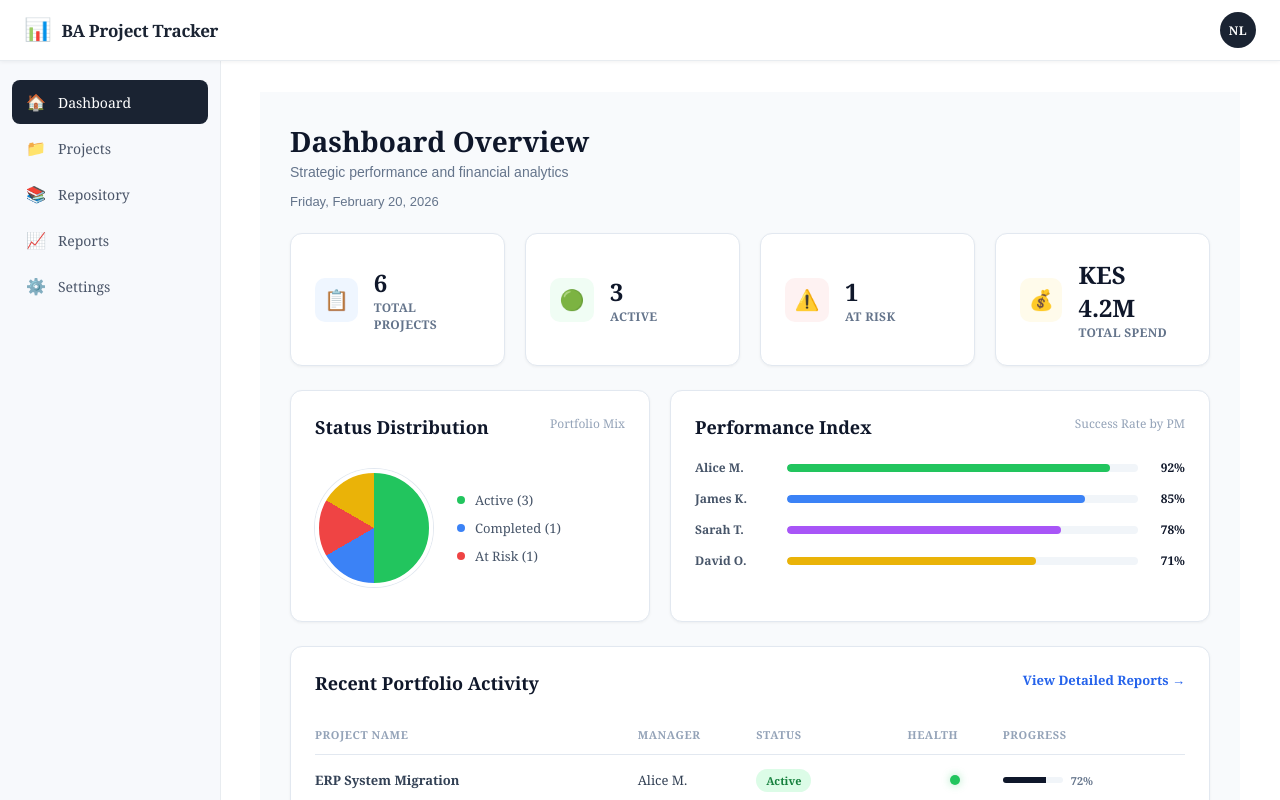
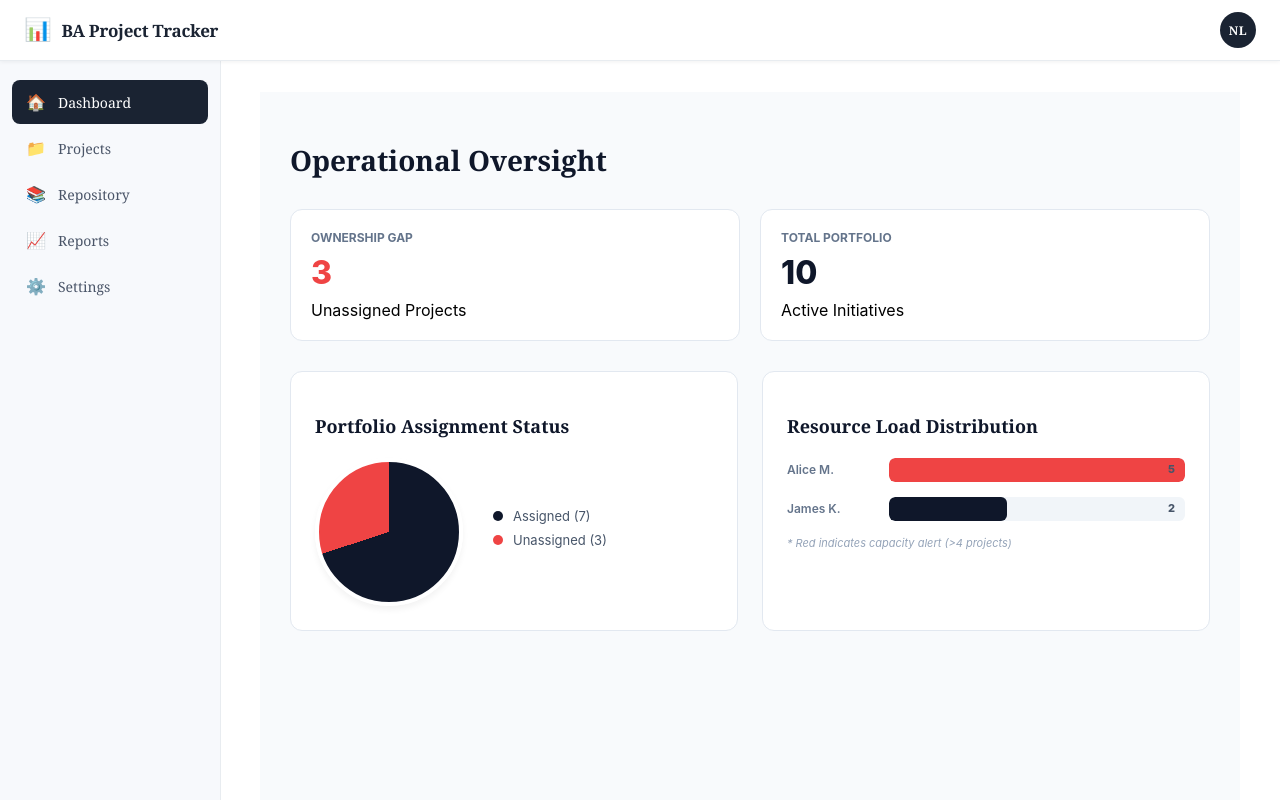
Before and after one commit to NeskoLimo/BA-PROJECT_TRACKER, an Angular app: page /dashboard in a window 1280 px wide. Shown: the top 800 px of the page. Built offline with nearby package versions, Linux system fonts and the light colour scheme.

Commit message:
Update dashboard.component.ts

```diff
--- a/src/app/components/dashboard/dashboard.component.ts
+++ b/src/app/components/dashboard/dashboard.component.ts
@@ -1,269 +1,124 @@
 import { Component, OnInit } from '@angular/core';
 import { CommonModule } from '@angular/common';
-import { RouterLink } from '@angular/router';
 
 @Component({
   selector: 'app-dashboard',
   standalone: true,
-  imports: [CommonModule, RouterLink],
+  imports: [CommonModule],
   template: `
-    <div class="dashboard-wrapper">
-      <div class="page-header">
-        <div>
-          <h1 class="page-title">Dashboard Overview</h1>
-          <p class="page-subtitle">Strategic performance and financial analytics</p>
+    <div class="dashboard-container">
+      <h1 class="page-title">Operational Oversight</h1>
+
+      <div class="stats-grid">
+        <div class="card stat-card">
+          <span class="label">Ownership Gap</span>
+          <span class="value text-red">{{ unassignedCount }}</span>
+          <span class="trend">Unassigned Projects</span>
         </div>
-        <div class="header-date">{{ today | date:'EEEE, MMMM d, y' }}</div>
-      </div>
-
-      <div class="stat-cards">
-        <div class="stat-card">
-          <div class="stat-icon blue">📋</div>
-          <div class="stat-info">
-            <div class="stat-value">{{ recentProjects.length }}</div>
-            <div class="stat-label">Total Projects</div>
-          </div>
-        </div>
-        <div class="stat-card">
-          <div class="stat-icon green">🟢</div>
-          <div class="stat-info">
-            <div class="stat-value">{{ getCountByStatus('Active') }}</div>
-            <div class="stat-label">Active</div>
-          </div>
-        </div>
-        <div class="stat-card">
-          <div class="stat-icon red">⚠️</div>
-          <div class="stat-info">
-            <div class="stat-value">{{ getCountByStatus('At Risk') }}</div>
-            <div class="stat-label">At Risk</div>
-          </div>
-        </div>
-        <div class="stat-card">
-          <div class="stat-icon gold">💰</div>
-          <div class="stat-info">
-            <div class="stat-value">KES {{ totalSpentFormatted }}M</div>
-            <div class="stat-label">Total Spend</div>
-          </div>
+        <div class="card stat-card">
+          <span class="label">Total Portfolio</span>
+          <span class="value">{{ totalProjects }}</span>
+          <span class="trend">Active Initiatives</span>
         </div>
       </div>
 
-      <div class="middle-row">
-        <div class="card">
-          <div class="card-header">
-            <h2 class="card-title">Status Distribution</h2>
-            <span class="card-subtitle">Portfolio Mix</span>
-          </div>
-          <div class="analytics-content">
-            <div class="pie-chart" [style.background]="pieChartGradient"></div>
-            <div class="pie-legend">
-              <div class="legend-item"><span class="dot active"></span> Active ({{ getCountByStatus('Active') }})</div>
-              <div class="legend-item"><span class="dot completed"></span> Completed ({{ getCountByStatus('Completed') }})</div>
-              <div class="legend-item"><span class="dot risk"></span> At Risk ({{ getCountByStatus('At Risk') }})</div>
+      <div class="charts-row">
+        <div class="card chart-card">
+          <h3>Portfolio Assignment Status</h3>
+          <div class="pie-layout">
+            <div class="mock-pie" [style.background]="getPieGradient()"></div>
+            <div class="legend">
+              <div class="legend-item"><span class="dot assigned"></span> Assigned ({{ assignedCount }})</div>
+              <div class="legend-item"><span class="dot unassigned"></span> Unassigned ({{ unassignedCount }})</div>
             </div>
           </div>
         </div>
 
-        <div class="card">
-          <div class="card-header">
-            <h2 class="card-title">Performance Index</h2>
-            <span class="card-subtitle">Success Rate by PM</span>
-          </div>
+        <div class="card chart-card">
+          <h3>Resource Load Distribution</h3>
           <div class="bar-chart">
-            <div class="bar-row" *ngFor="let pm of pmSuccessRates">
-              <div class="bar-label">{{ pm.name }}</div>
-              <div class="bar-track">
-                <div class="bar-fill" [style.width.%]="pm.rate" [style.background]="pm.color"></div>
+            <div *ngFor="let pm of pmWorkload" class="bar-row">
+              <span class="pm-label">{{ pm.name }}</span>
+              <div class="bar-outer">
+                <div class="bar-inner"
+                     [style.width.%]="(pm.count / 5) * 100"
+                     [class.overloaded]="pm.count >= 4"></div>
+                <span class="bar-count">{{ pm.count }}</span>
               </div>
-              <div class="bar-value">{{ pm.rate }}%</div>
             </div>
           </div>
-        </div>
-      </div>
-
-      <div class="card">
-        <div class="card-header">
-          <h2 class="card-title">Recent Portfolio Activity</h2>
-          <a routerLink="/projects" class="card-link">View Detailed Reports →</a>
-        </div>
-        <div class="table-responsive">
-          <table class="projects-table">
-            <thead>
-              <tr>
-                <th>Project Name</th>
-                <th>Manager</th>
-                <th>Status</th>
-                <th>Health</th>
-                <th>Progress</th>
-              </tr>
-            </thead>
-            <tbody>
-              <tr *ngFor="let p of recentProjects">
-                <td class="project-name">{{ p.name }}</td>
-                <td>{{ p.pm }}</td>
-                <td><span class="status-badge" [ngClass]="getStatusClass(p.status)">{{ p.status }}</span></td>
-                <td>
-                  <span class="health-indicator"
-                        [class.healthy]="p.progress >= 50"
-                        [class.warning]="p.progress < 50 && p.progress > 25"
-                        [class.danger]="p.progress <= 25">
-                  </span>
-                </td>
-                <td>
-                  <div class="progress-container">
-                    <div class="progress-mini-bar">
-                      <div class="progress-fill" [style.width.%]="p.progress"></div>
-                    </div>
-                    <span class="progress-text">{{ p.progress }}%</span>
-                  </div>
-                </td>
-              </tr>
-            </tbody>
-          </table>
+          <p class="chart-footer">* Red indicates capacity alert (>4 projects)</p>
         </div>
       </div>
     </div>
   `,
   styles: [`
-    /* Container & Typography */
-    .dashboard-wrapper {
-      padding: 30px;
-      background: #f8fafc;
-      min-height: 100vh;
-      display: flex;
-      flex-direction: column;
-      gap: 24px;
-    }
-    .page-title { font-family: 'Georgia', serif; font-size: 28px; font-weight: 700; color: #0f172a; margin: 0; }
-    .page-subtitle { font-family: sans-serif; font-size: 14px; color: #64748b; margin-top: 4px; }
-    .header-date { font-family: sans-serif; font-size: 13px; color: #64748b; }
+    .dashboard-container { padding: 30px; background: #f8fafc; min-height: 100vh; font-family: 'Inter', sans-serif; }
+    .page-title { font-family: 'Georgia', serif; font-size: 28px; font-weight: 700; color: #0f172a; margin-bottom: 30px; }
 
-    /* Stat Cards - Solid backgrounds restored */
-    .stat-cards { display: grid; grid-template-columns: repeat(4, 1fr); gap: 20px; }
-    .stat-card {
-      background: #ffffff;
-      border: 1px solid #e2e8f0;
-      border-radius: 12px;
-      padding: 24px;
-      display: flex;
-      align-items: center;
-      gap: 16px;
-      box-shadow: 0 1px 3px rgba(0,0,0,0.05);
-    }
-    .stat-icon { width: 44px; height: 44px; border-radius: 10px; display: flex; align-items: center; justify-content: center; font-size: 20px; }
-    .stat-icon.blue { background: #eff6ff; }
-    .stat-icon.green { background: #f0fdf4; }
-    .stat-icon.red { background: #fef2f2; }
-    .stat-icon.gold { background: #fffbeb; }
-    .stat-value { font-size: 24px; font-weight: 800; color: #0f172a; }
-    .stat-label { font-size: 12px; color: #64748b; font-weight: 600; text-transform: uppercase; letter-spacing: 0.025em; }
+    .stats-grid { display: grid; grid-template-columns: repeat(auto-fit, minmax(200px, 1fr)); gap: 20px; margin-bottom: 30px; }
+    .stat-card { padding: 20px; background: white; border: 1px solid #e2e8f0; border-radius: 12px; display: flex; flex-direction: column; }
+    .stat-card .label { font-size: 12px; color: #64748b; font-weight: 700; text-transform: uppercase; }
+    .stat-card .value { font-size: 32px; font-weight: 800; color: #0f172a; margin: 8px 0; }
+    .text-red { color: #ef4444 !important; }
 
-    /* Layout Cards */
-    .card { background: #ffffff; border: 1px solid #e2e8f0; border-radius: 12px; padding: 24px; box-shadow: 0 1px 3px rgba(0,0,0,0.05); }
-    .card-header { display: flex; justify-content: space-between; align-items: flex-start; margin-bottom: 20px; }
-    .card-title { font-family: 'Georgia', serif; font-size: 18px; font-weight: 700; color: #0f172a; margin: 0; }
-    .card-subtitle { font-size: 12px; color: #94a3b8; display: block; }
-    .card-link { font-size: 13px; font-weight: 600; color: #2563eb; text-decoration: none; }
+    .charts-row { display: grid; grid-template-columns: 1fr 1fr; gap: 24px; }
+    .chart-card { background: white; border: 1px solid #e2e8f0; border-radius: 12px; padding: 24px; }
+    .chart-card h3 { font-family: 'Georgia', serif; font-size: 18px; margin-bottom: 20px; color: #0f172a; }
 
-    .middle-row { display: grid; grid-template-columns: 1fr 1.5fr; gap: 20px; }
+    /* Pie Styles */
+    .pie-layout { display: flex; align-items: center; gap: 30px; }
+    .mock-pie { width: 140px; height: 140px; border-radius: 50%; border: 4px solid white; box-shadow: 0 4px 6px rgba(0,0,0,0.05); }
+    .legend-item { font-size: 13px; color: #475569; margin-bottom: 8px; display: flex; align-items: center; }
+    .dot { width: 10px; height: 10px; border-radius: 50%; margin-right: 10px; }
+    .dot.assigned { background: #0f172a; }
+    .dot.unassigned { background: #ef4444; }
 
-    /* Pie Chart Components */
-    .analytics-content { display: flex; align-items: center; gap: 24px; padding: 10px 0; }
-    .pie-chart { width: 110px; height: 110px; border-radius: 50%; border: 4px solid #fff; box-shadow: 0 0 0 1px #e2e8f0; }
-    .pie-legend { display: flex; flex-direction: column; gap: 10px; }
-    .legend-item { font-size: 13px; color: #475569; display: flex; align-items: center; }
-    .dot { width: 8px; height: 8px; border-radius: 50%; margin-right: 10px; }
-    .dot.active { background: #22c55e; }
-    .dot.completed { background: #3b82f6; }
-    .dot.risk { background: #ef4444; }
-
-    /* Bar Chart Components */
-    .bar-chart { display: flex; flex-direction: column; gap: 14px; }
-    .bar-row { display: flex; align-items: center; gap: 12px; }
-    .bar-label { width: 80px; font-size: 12px; font-weight: 600; color: #475569; }
-    .bar-track { flex: 1; height: 8px; background: #f1f5f9; border-radius: 10px; overflow: hidden; }
-    .bar-fill { height: 100%; border-radius: 10px; transition: width 0.8s ease-out; }
-    .bar-value { width: 35px; font-size: 12px; font-weight: 700; color: #0f172a; text-align: right; }
-
-    /* Table Styles */
-    .table-responsive { overflow-x: auto; }
-    .projects-table { width: 100%; border-collapse: collapse; text-align: left; }
-    .projects-table th { font-size: 11px; text-transform: uppercase; color: #94a3b8; padding: 12px 0; border-bottom: 1px solid #e2e8f0; letter-spacing: 0.05em; }
-    .projects-table td { padding: 16px 0; border-bottom: 1px solid #f1f5f9; font-size: 13px; color: #334155; }
-    .project-name { font-weight: 700; color: #0f172a; }
-
-    /* Badges & Indicators */
-    .status-badge { padding: 4px 10px; border-radius: 20px; font-size: 11px; font-weight: 700; }
-    .status-active { background: #dcfce7; color: #15803d; }
-    .status-at-risk { background: #fee2e2; color: #b91c1c; }
-    .status-on-hold { background: #fef3c7; color: #92400e; }
-    .status-completed { background: #eff6ff; color: #1e40af; }
-
-    .health-indicator { width: 10px; height: 10px; border-radius: 50%; display: block; margin: 0 auto; }
-    .healthy { background: #22c55e; box-shadow: 0 0 8px rgba(34, 197, 94, 0.4); }
-    .warning { background: #eab308; }
-    .danger { background: #ef4444; }
-
-    .progress-container { display: flex; align-items: center; gap: 8px; }
-    .progress-mini-bar { width: 60px; height: 6px; background: #f1f5f9; border-radius: 10px; overflow: hidden; }
-    .progress-fill { height: 100%; background: #0f172a; }
-    .progress-text { font-size: 11px; font-weight: 600; color: #64748b; }
+    /* Bar Styles */
+    .bar-row { display: flex; align-items: center; margin-bottom: 15px; gap: 12px; }
+    .pm-label { width: 90px; font-size: 12px; font-weight: 600; color: #64748b; }
+    .bar-outer { flex-grow: 1; height: 24px; background: #f1f5f9; border-radius: 6px; position: relative; overflow: hidden; }
+    .bar-inner { height: 100%; background: #0f172a; border-radius: 6px; transition: width 0.6s ease; }
+    .bar-inner.overloaded { background: #ef4444; }
+    .bar-count { position: absolute; right: 10px; top: 4px; font-size: 11px; font-weight: 800; color: #475569; }
+    .chart-footer { font-size: 11px; color: #94a3b8; margin-top: 15px; font-style: italic; }
   `]
 })
 export class DashboardComponent implements OnInit {
-  today = new Date();
-  totalSpentFormatted = '4.2'; // Example analytic
-
-  recentProjects = [
-    { name: 'ERP System Migration', pm: 'Alice M.', status: 'Active', progress: 72 },
-    { name: 'Customer Portal Redesign', pm: 'James K.', status: 'Active', progress: 45 },
-    { name: 'HR Self-Service Portal', pm: 'Sarah T.', status: 'On Hold', progress: 30 },
-    { name: 'Supply Chain Analytics', pm: 'David O.', status: 'At Risk', progress: 18 },
-    { name: 'Mobile App v2 Launch', pm: 'Linda N.', status: 'Active', progress: 89 },
-    { name: 'Compliance Audit System', pm: 'Alice M.', status: 'Completed', progress: 100 }
+  // In a real app, this data would come from a ProjectService
+  mockData = [
+    { pm: 'Alice M.' }, { pm: 'Alice M.' }, { pm: 'Alice M.' }, { pm: 'Alice M.' }, { pm: 'Alice M.' },
+    { pm: 'James K.' }, { pm: 'James K.' },
+    { pm: 'Unassigned' }, { pm: 'Unassigned' }, { pm: 'Unassigned' }
   ];
 
-  pmSuccessRates = [
-    { name: 'Alice M.', rate: 92, color: '#22c55e' },
-    { name: 'James K.', rate: 85, color: '#3b82f6' },
-    { name: 'Sarah T.', rate: 78, color: '#a855f7' },
-    { name: 'David O.', rate: 71, color: '#eab308' }
-  ];
-
-  pieChartGradient = '';
+  totalProjects = 0;
+  assignedCount = 0;
+  unassignedCount = 0;
+  pmWorkload: { name: string, count: number }[] = [];
 
   ngOnInit() {
-    this.calculatePieChart();
+    this.calculateMetrics();
   }
 
-  getCountByStatus(status: string): number {
-    return this.recentProjects.filter(p => p.status === status).length;
+  calculateMetrics() {
+    this.totalProjects = this.mockData.length;
+    this.assignedCount = this.mockData.filter(p => p.pm !== 'Unassigned').length;
+    this.unassignedCount = this.mockData.filter(p => p.pm === 'Unassigned').length;
+
+    const counts = this.mockData.reduce((acc, p) => {
+      if (p.pm !== 'Unassigned') acc[p.pm] = (acc[p.pm] || 0) + 1;
+      return acc;
+    }, {});
+
+    this.pmWorkload = Object.keys(counts).map(name => ({
+      name,
+      count: counts[name]
+    })).sort((a, b) => b.count - a.count);
   }
 
-  calculatePieChart() {
-    const total = this.recentProjects.length;
-    if (total === 0) return;
-
-    const active = (this.getCountByStatus('Active') / total) * 100;
-    const completed = (this.getCountByStatus('Completed') / total) * 100;
-    const risk = (this.getCountByStatus('At Risk') / total) * 100;
-    const onHold = (this.getCountByStatus('On Hold') / total) * 100;
-
-    // Conic gradient for the CSS pie chart
-    this.pieChartGradient = `conic-gradient(
-      #22c55e 0% ${active}%,
-      #3b82f6 ${active}% ${active + completed}%,
-      #ef4444 ${active + completed}% ${active + completed + risk}%,
-      #eab308 ${active + completed + risk}% 100%
-    )`;
-  }
-
-  getStatusClass(status: string): string {
-    const statusMap: Record<string, string> = {
-      'Active': 'status-active',
-      'At Risk': 'status-at-risk',
-      'On Hold': 'status-on-hold',
-      'Completed': 'status-completed'
-    };
-    return statusMap[status] || '';
+  getPieGradient() {
+    const assignedPer = (this.assignedCount / this.totalProjects) * 360;
+    return `conic-gradient(#0f172a 0deg ${assignedPer}deg, #ef4444 ${assignedPer}deg 360deg)`;
   }
 }
```
